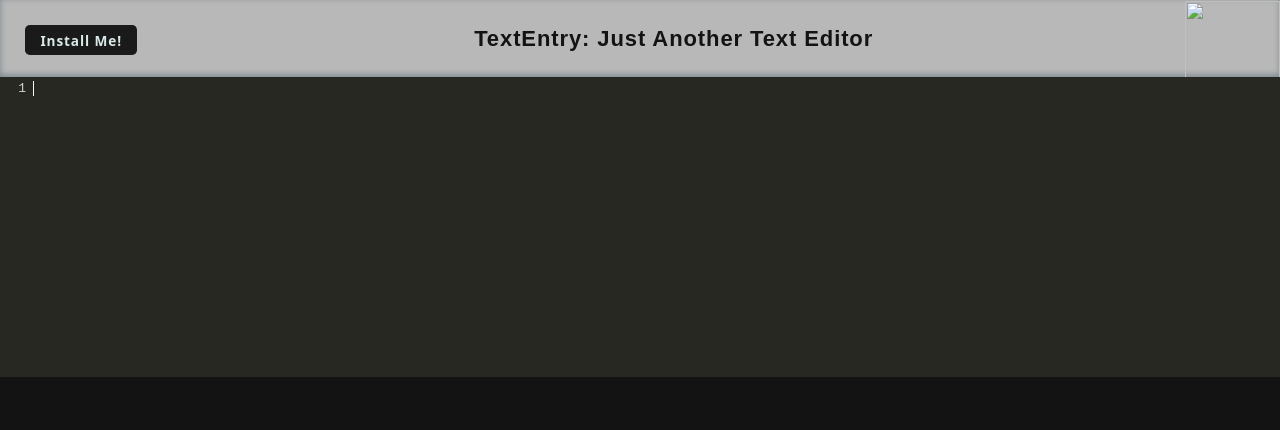
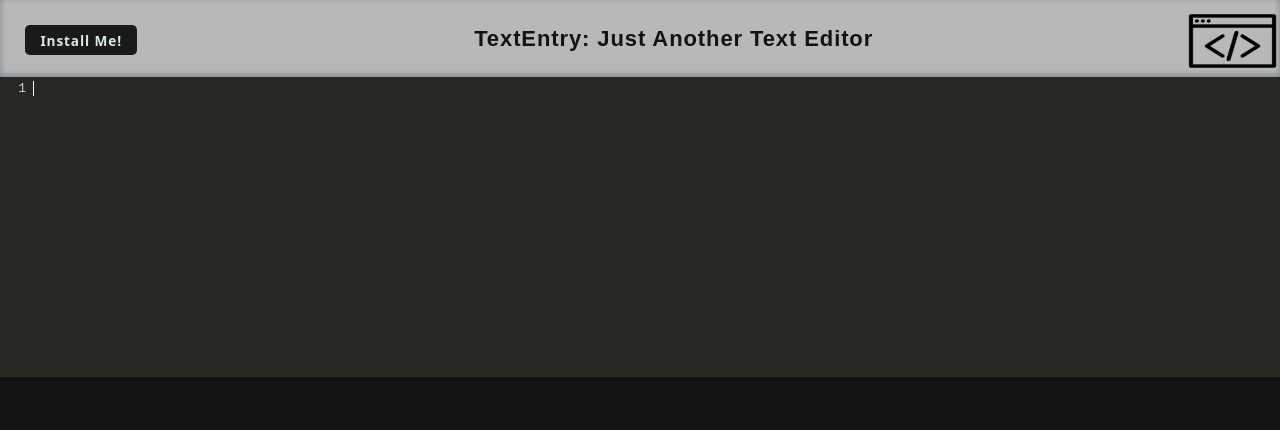
Before and after one commit to lonewolfco/textentry, a website built with webpack: page client/index.html in a window 1280 px wide. Built offline with nearby package versions, Linux system fonts and the light colour scheme; files whose address does not match are found by name; a web font is replaced by a local one.

Commit message:
image test

```diff
--- a/client/index.html
+++ b/client/index.html
@@ -5,7 +5,7 @@
     <meta name="viewport" content="width=device-width, initial-scale=1.0" />
     <title>TextEntry</title>
 
-    <link rel="shortcut icon" type="image/png" href="./assets/icons/icon_96x96.png"/>
+    <link rel="shortcut icon" type="image/png" href="./images/logo.png"/>
 
       <link rel="stylesheet"
         href="https://cdnjs.cloudflare.com/ajax/libs/codemirror/5.52.2/codemirror.min.css">
@@ -31,7 +31,7 @@
      <h1> TextEntry: Just Another Text Editor </h1>
 
       <div class="navbar-brand"
-            ><img src="./assets/icons/icon_96x96.png"
+            ><img src="./images/logo.png"
           /></div>
     </nav>
 
```
